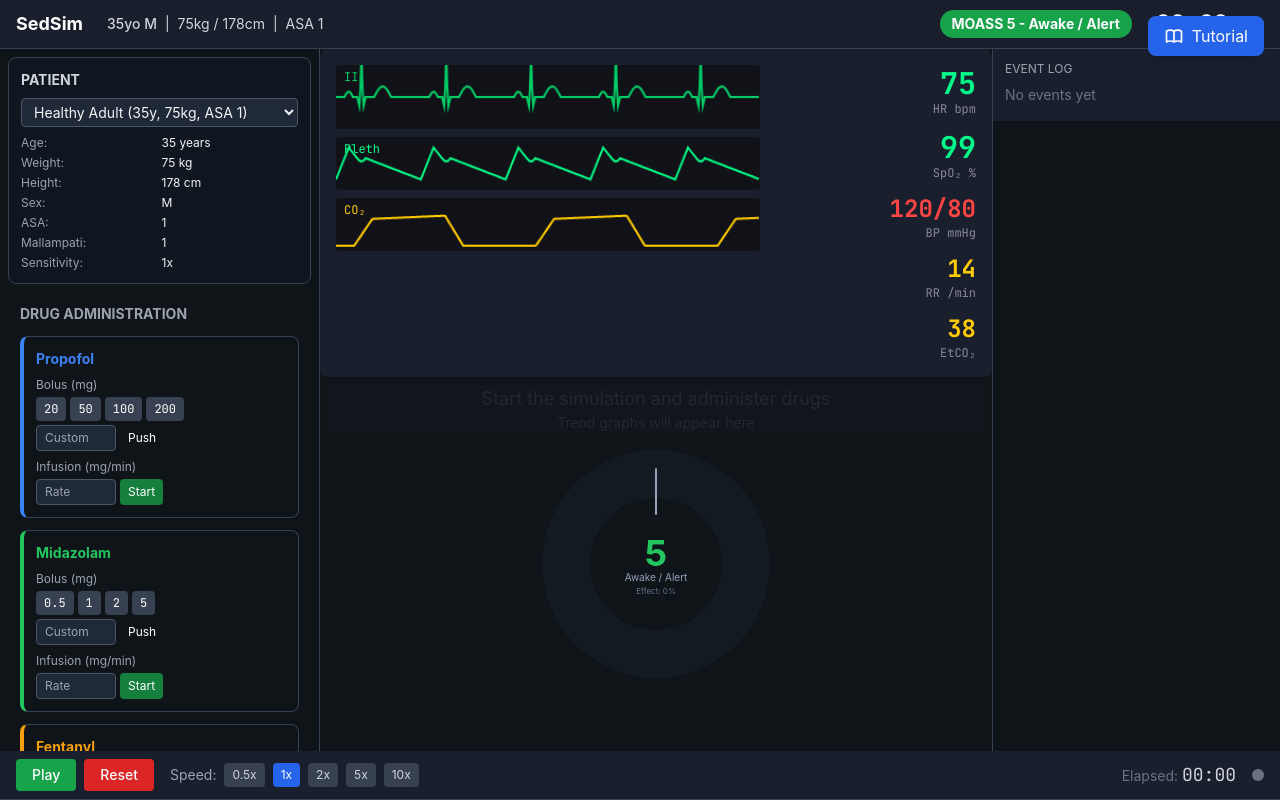
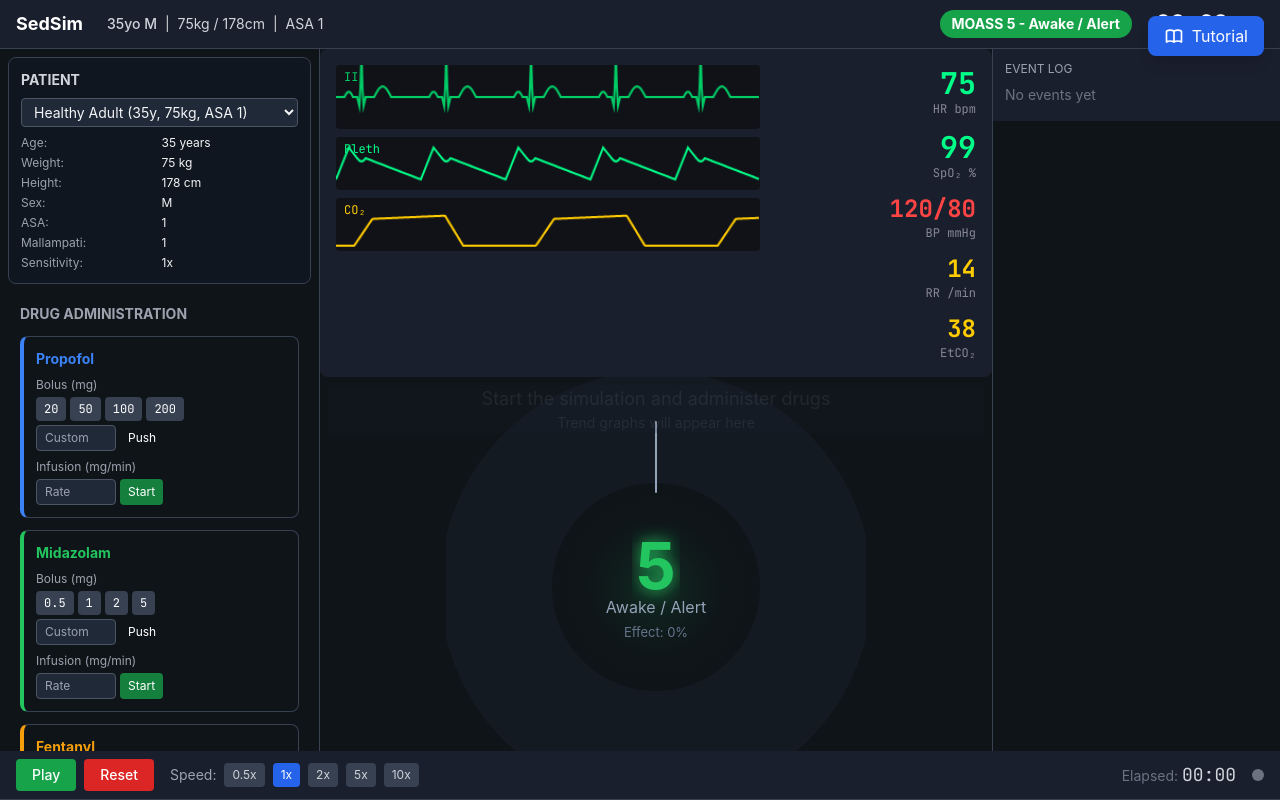
Before and after one commit to Gengyveusa/sedsim, a React (Vite) app: page / in a window 1280 px wide. Built offline with nearby package versions, Linux system fonts and the light colour scheme.

Commit message:
Hero SedationGauge: 420px size, glow effects, larger fonts, center gradient

```diff
--- a/src/components/SedationGauge.tsx
+++ b/src/components/SedationGauge.tsx
@@ -67,12 +67,13 @@ function getDrugClass(drugKey: string): string | null {
 export default function SedationGauge() {
   const { combinedEff, moass, pkStates } = useSimStore();
 
-  const size = 240;
+  // --- HERO SIZE: Much larger gauge ---
+  const size = 420;
   const cx = size / 2;
   const cy = size / 2;
-  const baseR = 60;
-  const ringSpacing = 12;
-  const strokeW = 8;
+  const baseR = 110;
+  const ringSpacing = 18;
+  const strokeW = 14;
 
   // Get active sedation drugs (Ce > 0.001, exclude local anesthetics)
   const localAnesthetics = ['lidocaine_epi', 'articaine_epi', 'bupivacaine'];
@@ -88,8 +89,8 @@ export default function SedationGauge() {
         key: name,
         name: drug.name,
         ce: s.ce,
+        color: drug.color,
         effect,
-        color: drug.color,
         intensity,
         drugClass: getDrugClass(name),
       };
@@ -106,17 +107,28 @@ export default function SedationGauge() {
   const gaugeColor = getGaugeColor(combinedEff);
 
   return (
-    <div className="flex flex-col items-center">
+    <div className="flex flex-col items-center justify-center">
       <svg width={size} height={size} viewBox={`0 0 ${size} ${size}`}>
         <defs>
           <filter id="glow">
-            <feGaussianBlur stdDeviation="2" result="coloredBlur"/>
+            <feGaussianBlur stdDeviation="4" result="coloredBlur"/>
             <feMerge><feMergeNode in="coloredBlur"/><feMergeNode in="SourceGraphic"/></feMerge>
           </filter>
+          <filter id="bigGlow">
+            <feGaussianBlur stdDeviation="8" result="coloredBlur"/>
+            <feMerge><feMergeNode in="coloredBlur"/><feMergeNode in="SourceGraphic"/></feMerge>
+          </filter>
+          <radialGradient id="centerGrad" cx="50%" cy="50%" r="50%">
+            <stop offset="0%" stopColor={gaugeColor} stopOpacity="0.15" />
+            <stop offset="100%" stopColor="transparent" stopOpacity="0" />
+          </radialGradient>
         </defs>
 
+        {/* Subtle center glow */}
+        <circle cx={cx} cy={cy} r={baseR - 10} fill="url(#centerGrad)" />
+
         {/* Background track */}
-        <circle cx={cx} cy={cy} r={baseR + 30} fill="none" stroke="#1e293b" strokeWidth={strokeW * 6} opacity={0.3} />
+        <circle cx={cx} cy={cy} r={baseR + 50} fill="none" stroke="#1e293b" strokeWidth={strokeW * 8} opacity={0.3} />
 
         {/* Per-drug rings */}
         {activeDrugs.slice(0, 4).map((drug, i) => {
@@ -141,12 +153,12 @@ export default function SedationGauge() {
               />
               {/* Needle at tip */}
               {(() => {
-                const tip = polarToCartesian(cx, cy, r + 5, sweepAngle);
-                const base = polarToCartesian(cx, cy, r - 5, sweepAngle);
+                const tip = polarToCartesian(cx, cy, r + 8, sweepAngle);
+                const base = polarToCartesian(cx, cy, r - 8, sweepAngle);
                 return (
                   <line
                     x1={base.x} y1={base.y} x2={tip.x} y2={tip.y}
-                    stroke={drug.color} strokeWidth={2} strokeLinecap="round"
+                    stroke={drug.color} strokeWidth={3} strokeLinecap="round"
                     opacity={opacity}
                   />
                 );
@@ -165,12 +177,12 @@ export default function SedationGauge() {
             return (
               <g key={`synergy-${i}`}>
                 <circle
-                  cx={pos.x} cy={pos.y} r={6}
+                  cx={pos.x} cy={pos.y} r={8}
                   fill="#fbbf24" opacity={0.8}
                   style={{ animation: 'pulse 1.5s ease-in-out infinite' }}
                 />
                 <circle
-                  cx={pos.x} cy={pos.y} r={3}
+                  cx={pos.x} cy={pos.y} r={4}
                   fill="#fff"
                 />
               </g>
@@ -178,31 +190,33 @@ export default function SedationGauge() {
           });
         })()}
 
-        {/* 12 o'clock marker */}
+        {/* 12 o'clock start marker */}
         <line
-          x1={cx} y1={cy - baseR + 10} x2={cx} y2={cy - baseR - 35}
+          x1={cx} y1={cy - baseR + 15}
+          x2={cx} y2={cy - baseR - 55}
           stroke="#94a3b8" strokeWidth={2} strokeLinecap="round"
         />
 
         {/* Center - MOASS display */}
         <text
-          x={cx} y={cy - 8}
+          x={cx} y={cy - 15}
           textAnchor="middle" dominantBaseline="middle"
-          fill={gaugeColor} fontSize="36" fontWeight="bold"
+          fill={gaugeColor} fontSize="64" fontWeight="bold"
+          filter="url(#bigGlow)"
         >
           {moass}
         </text>
         <text
-          x={cx} y={cy + 14}
+          x={cx} y={cy + 22}
           textAnchor="middle" dominantBaseline="middle"
-          fill="#94a3b8" fontSize="10"
+          fill="#94a3b8" fontSize="16"
         >
           {moassLabel(moass)}
         </text>
         <text
-          x={cx} y={cy + 28}
+          x={cx} y={cy + 46}
           textAnchor="middle" dominantBaseline="middle"
-          fill="#64748b" fontSize="8"
+          fill="#64748b" fontSize="13"
         >
           Effect: {(combinedEff * 100).toFixed(0)}%
         </text>
@@ -210,12 +224,12 @@ export default function SedationGauge() {
 
       {/* Legend - active drugs with Ce values */}
       {activeDrugs.length > 0 && (
-        <div className="mt-1 space-y-0.5 w-full max-w-[220px]">
+        <div className="mt-1 space-y-0.5 w-full max-w-[380px]">
           {activeDrugs.slice(0, 4).map((d) => (
-            <div key={d.key} className="flex items-center justify-between text-xs">
-              <span className="flex items-center gap-1.5">
+            <div key={d.key} className="flex items-center justify-between text-sm">
+              <span className="flex items-center gap-2">
                 <span
-                  className="w-3 h-1 rounded-sm"
+                  className="w-4 h-1.5 rounded-sm"
                   style={{ backgroundColor: d.color, opacity: 0.4 + d.intensity * 0.6 }}
                 />
                 <span className="text-gray-400">{d.name}</span>
@@ -235,13 +249,6 @@ export default function SedationGauge() {
           Synergy: {activeSynergies.map(([c1, c2]) => `${c1}+${c2}`).join(', ')}
         </div>
       )}
-
-      <style>{`
-        @keyframes pulse {
-          0%, 100% { transform: scale(1); opacity: 0.8; }
-          50% { transform: scale(1.3); opacity: 1; }
-        }
-      `}</style>
     </div>
   );
 }
```
